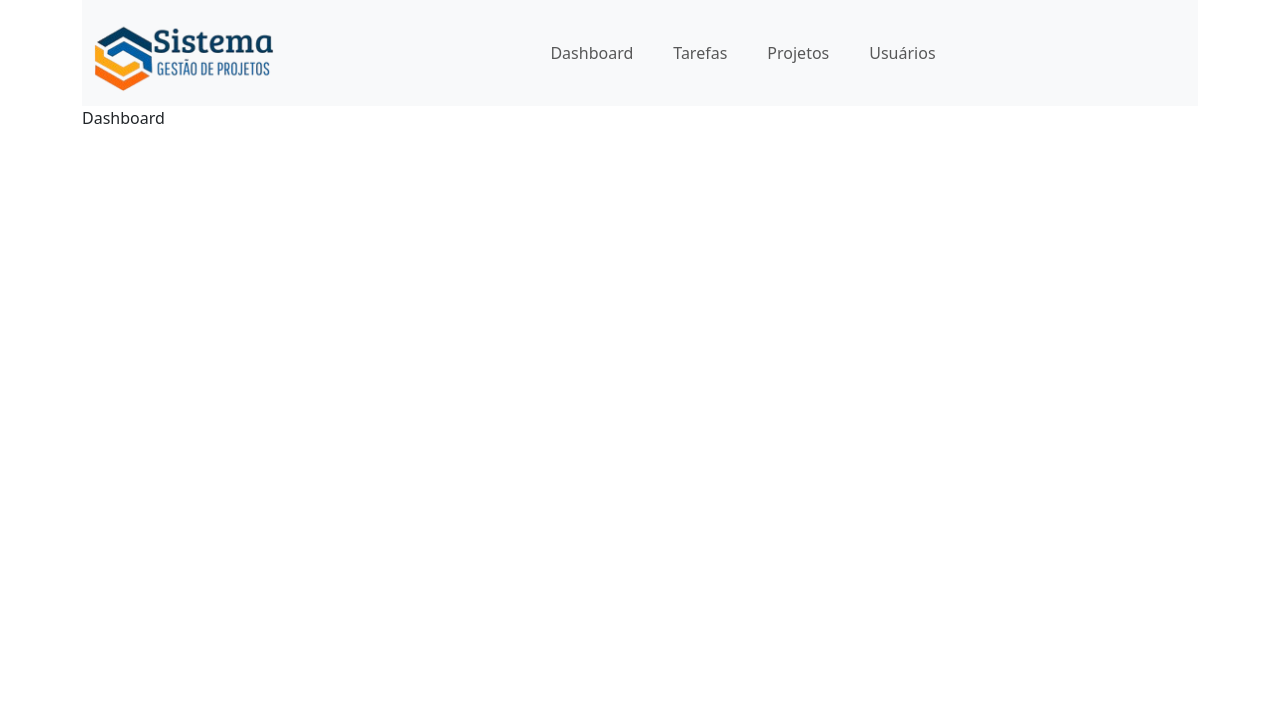
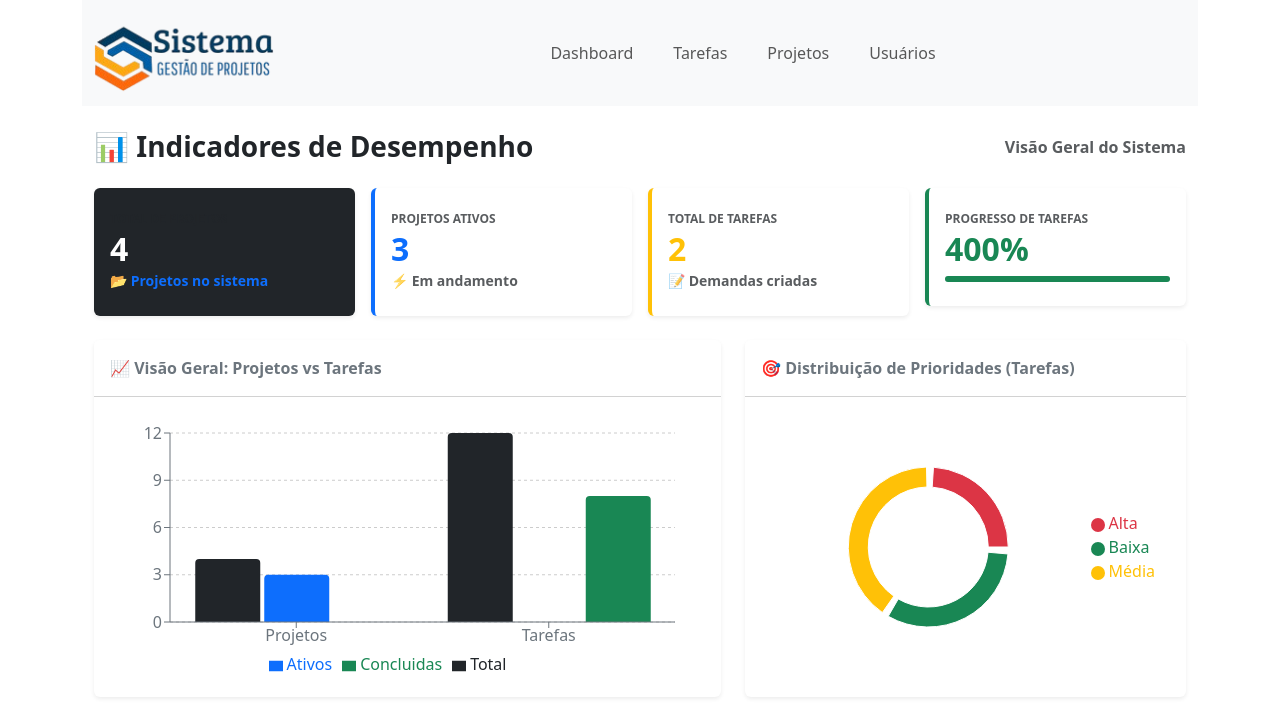
Before and after one commit to jeffersonqpm/React, a React (Vite) app in the folder SGP/: page / in a window 1280 px wide. Shown: the top 710 px of the page. Built offline with nearby package versions, Linux system fonts and the light colour scheme.

Commit message:
feat: criação do dashboar ficticio

```diff
--- a/SGP/package.json
+++ b/SGP/package.json
@@ -15,7 +15,8 @@
     "react": "^19.2.6",
     "react-bootstrap": "^2.10.10",
     "react-dom": "^19.2.6",
-    "react-router-dom": "^7.17.0"
+    "react-router-dom": "^7.17.0",
+    "recharts": "^3.8.1"
   },
   "devDependencies": {
     "@eslint/js": "^10.0.1",
--- a/SGP/src/page/dashboard/Dashboard.jsx
+++ b/SGP/src/page/dashboard/Dashboard.jsx
@@ -1,9 +1,140 @@
-function DashBoard(){
-return <div>
-    Dashboard
-</div>
+import { useEffect, useState } from "react";
+import { Container, Row, Col, Card, ProgressBar } from "react-bootstrap";
+import { BarChart, Bar, XAxis, YAxis, CartesianGrid, Tooltip, Legend, ResponsiveContainer, PieChart, Pie, Cell } from "recharts";
 
+function DashBoard() {
+    // Estados para guardar os totais (futuramente vindos das suas APIs)
+    const [metricas, setMetricas] = useState({
+        totalTarefas: 2,
+        tarefasConcluidas: 8,
+        totalProjetos: 4,
+        projetosAtivos: 3
+    });
 
+    // Dados fictícios para o Gráfico de Barras (Tarefas por Status)
+    const dadosGerais = [
+        { name: "Projetos", Total: 4, Ativos: 3 },
+        { name: "Tarefas", Total: 12, Concluidas: 8 }
+    ];
+
+    // Dados fictícios para o Gráfico de Pizza (Prioridade das Tarefas)
+    const dadosPrioridade = [
+        { name: "Alta", value: 3, color: "#dc3545" },    // Vermelho (danger)
+        { name: "Média", value: 5, color: "#ffc107" },   // Amarelo (warning)
+        { name: "Baixa", value: 4, color: "#198754" }    // Verde (success)
+    ];
+
+    // Calcula a porcentagem de progresso geral das tarefas
+    const porcentagemConclusao = Math.round((metricas.tarefasConcluidas / metricas.totalTarefas) * 100) || 0;
+
+    return (
+        <Container className="mt-4">
+            {/* TÍTULO DO PAINEL */}
+            <div className="d-flex justify-content-between align-items-center mb-4">
+                <h2 className="mb-0 fs-3 fw-bold text-dark">📊 Indicadores de Desempenho</h2>
+                <span className="text-muted fw-semibold">Visão Geral do Sistema</span>
+            </div>
+
+            {/* SEÇÃO 1: CARDS DE MÉTRICAS RÁPIDAS */}
+            <Row className="g-3 mb-4">
+                <Col xs={12} sm={6} md={3}>
+                    <Card className="shadow-sm border-0 bg-dark text-white">
+                        <Card.Body className="py-4">
+                            <h6 className="text-uppercase text-muted fw-bold mb-1" style={{ fontSize: '0.75rem' }}>Total de Projetos</h6>
+                            <h2 className="mb-0 fw-bold">{metricas.totalProjetos}</h2>
+                            <small className="text-primary fw-semibold">📂 Projetos no sistema</small>
+                        </Card.Body>
+                    </Card>
+                </Col>
+
+                <Col xs={12} sm={6} md={3}>
+                    <Card className="shadow-sm border-0 border-start border-primary border-4">
+                        <Card.Body className="py-4">
+                            <h6 className="text-uppercase text-muted fw-bold mb-1" style={{ fontSize: '0.75rem' }}>Projetos Ativos</h6>
+                            <h2 className="mb-0 fw-bold text-primary">{metricas.projetosAtivos}</h2>
+                            <small className="text-muted fw-semibold">⚡ Em andamento</small>
+                        </Card.Body>
+                    </Card>
+                </Col>
+
+                <Col xs={12} sm={6} md={3}>
+                    <Card className="shadow-sm border-0 border-start border-warning border-4">
+                        <Card.Body className="py-4">
+                            <h6 className="text-uppercase text-muted fw-bold mb-1" style={{ fontSize: '0.75rem' }}>Total de Tarefas</h6>
+                            <h2 className="mb-0 fw-bold text-warning">{metricas.totalTarefas}</h2>
+                            <small className="text-muted fw-semibold">📝 Demandas criadas</small>
+                        </Card.Body>
+                    </Card>
+                </Col>
+
+                <Col xs={12} sm={6} md={3}>
+                    <Card className="shadow-sm border-0 border-start border-success border-4">
+                        <Card.Body className="py-4">
+                            <h6 className="text-uppercase text-muted fw-bold mb-1" style={{ fontSize: '0.75rem' }}>Progresso de Tarefas</h6>
+                            <h2 className="mb-0 fw-bold text-success">{porcentagemConclusao}%</h2>
+                            <ProgressBar variant="success" now={porcentagemConclusao} className="mt-2" style={{ height: '6px' }} />
+                        </Card.Body>
+                    </Card>
+                </Col>
+            </Row>
+
+            {/* SEÇÃO 2: GRÁFICOS VISUAIS */}
+            <Row className="g-4">
+                {/* Gráfico 1: Barras Comparativas */}
+                <Col xs={12} lg={7}>
+                    <Card className="shadow-sm border-0">
+                        <Card.Header className="bg-white py-3 fw-bold text-secondary">
+                            📈 Visão Geral: Projetos vs Tarefas
+                        </Card.Header>
+                        <Card.Body style={{ height: "300px" }}>
+                            <ResponsiveContainer width="100%" height="100%">
+                                <BarChart data={dadosGerais} margin={{ top: 20, right: 30, left: 0, bottom: 5 }}>
+                                    <CartesianGrid strokeDasharray="3 3" vertical={false} />
+                                    <XAxis dataKey="name" stroke="#6c757d" />
+                                    <YAxis stroke="#6c757d" />
+                                    <Tooltip />
+                                    <Legend />
+                                    <Bar dataKey="Total" fill="#212529" radius={[4, 4, 0, 0]} />
+                                    <Bar dataKey="Ativos" fill="#0d6efd" radius={[4, 4, 0, 0]} />
+                                    <Bar dataKey="Concluidas" fill="#198754" radius={[4, 4, 0, 0]} />
+                                </BarChart>
+                            </ResponsiveContainer>
+                        </Card.Body>
+                    </Card>
+                </Col>
+
+                {/* Gráfico 2: Pizza de Prioridades */}
+                <Col xs={12} lg={5}>
+                    <Card className="shadow-sm border-0">
+                        <Card.Header className="bg-white py-3 fw-bold text-secondary">
+                            🎯 Distribuição de Prioridades (Tarefas)
+                        </Card.Header>
+                        <Card.Body style={{ height: "300px" }} className="d-flex align-items-center justify-content-center">
+                            <ResponsiveContainer width="100%" height="100%">
+                                <PieChart>
+                                    <Pie
+                                        data={dadosPrioridade}
+                                        cx="50%"
+                                        cy="50%"
+                                        innerRadius={60}
+                                        outerRadius={80}
+                                        paddingAngle={5}
+                                        dataKey="value"
+                                    >
+                                        {dadosPrioridade.map((entry, index) => (
+                                            <Cell key={`cell-${index}`} fill={entry.color} />
+                                        ))}
+                                    </Pie>
+                                    <Tooltip />
+                                    <Legend iconType="circle" layout="vertical" align="right" verticalAlign="middle" />
+                                </PieChart>
+                            </ResponsiveContainer>
+                        </Card.Body>
+                    </Card>
+                </Col>
+            </Row>
+        </Container>
+    );
 }
 
-export default DashBoard
+export default DashBoard;
```
Also changed, not shown: 1 other file (tests, documents, lock files or other folders).
